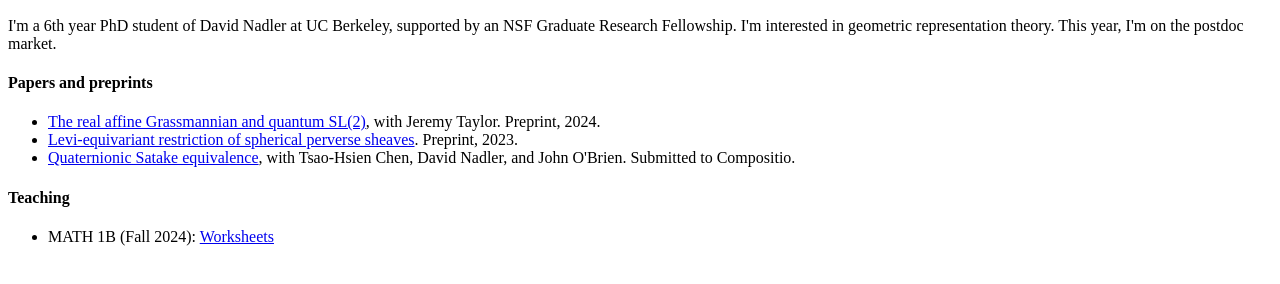
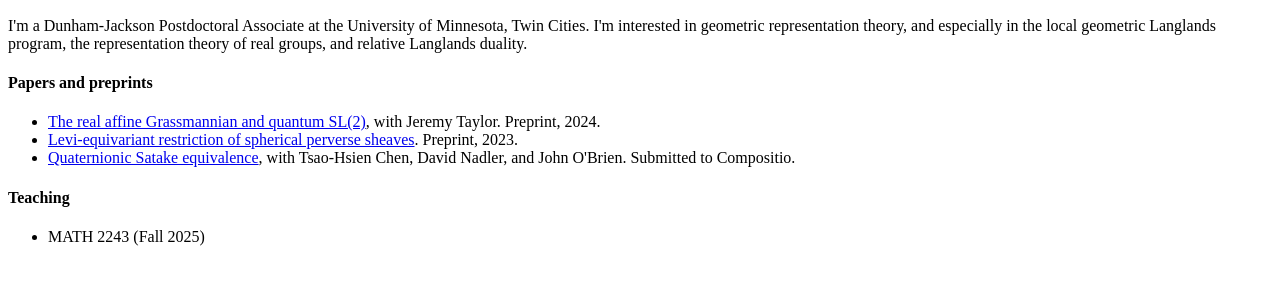
Before and after one commit to markmacerato/markmacerato.github.io, a plain HTML site: page index.html in a window 1280 px wide. Shown: the part 38-322 px from the top of the page. Drawn offline with Linux system fonts and the light colour scheme.

Commit message:
Update index.html

```diff
--- a/index.html
+++ b/index.html
@@ -4,7 +4,7 @@
   <body>
     <h2>Mark Macerato</h2>
 	<p>
-	I'm a 6th year PhD student of David Nadler at UC Berkeley, supported by an NSF Graduate Research Fellowship. I'm interested in geometric representation theory. This year, I'm on the postdoc market.
+	I'm a Dunham-Jackson Postdoctoral Associate at the University of Minnesota, Twin Cities. I'm interested in geometric representation theory, and especially in the local geometric Langlands program, the representation theory of real groups, and relative Langlands duality.
 	</p>
 
     <h4>Papers and preprints </h4>
@@ -27,7 +27,7 @@
 
 <ul>
 	<li>
-	MATH 1B (Fall 2024): <a href="worksheets_1b.html"> Worksheets</a>
+	MATH 2243 (Fall 2025)
 	</li>
 </ul>
 
```
